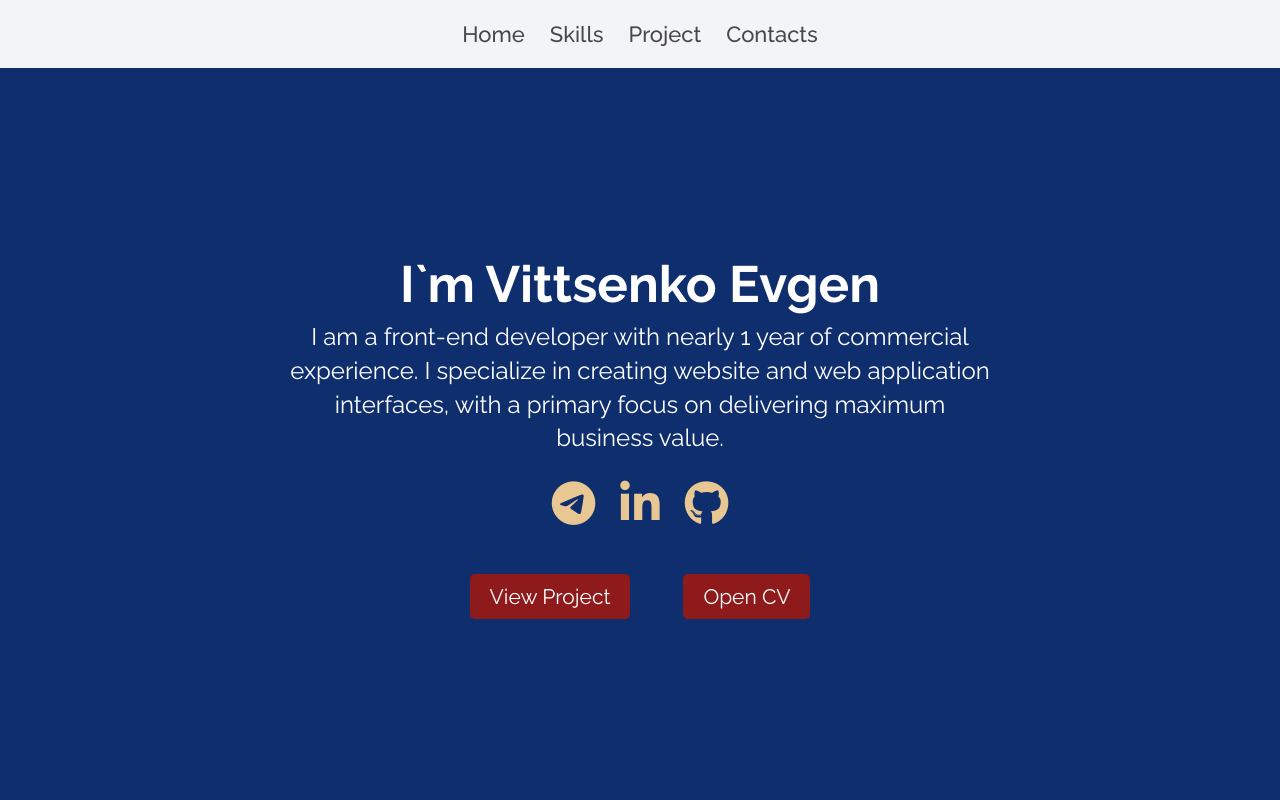
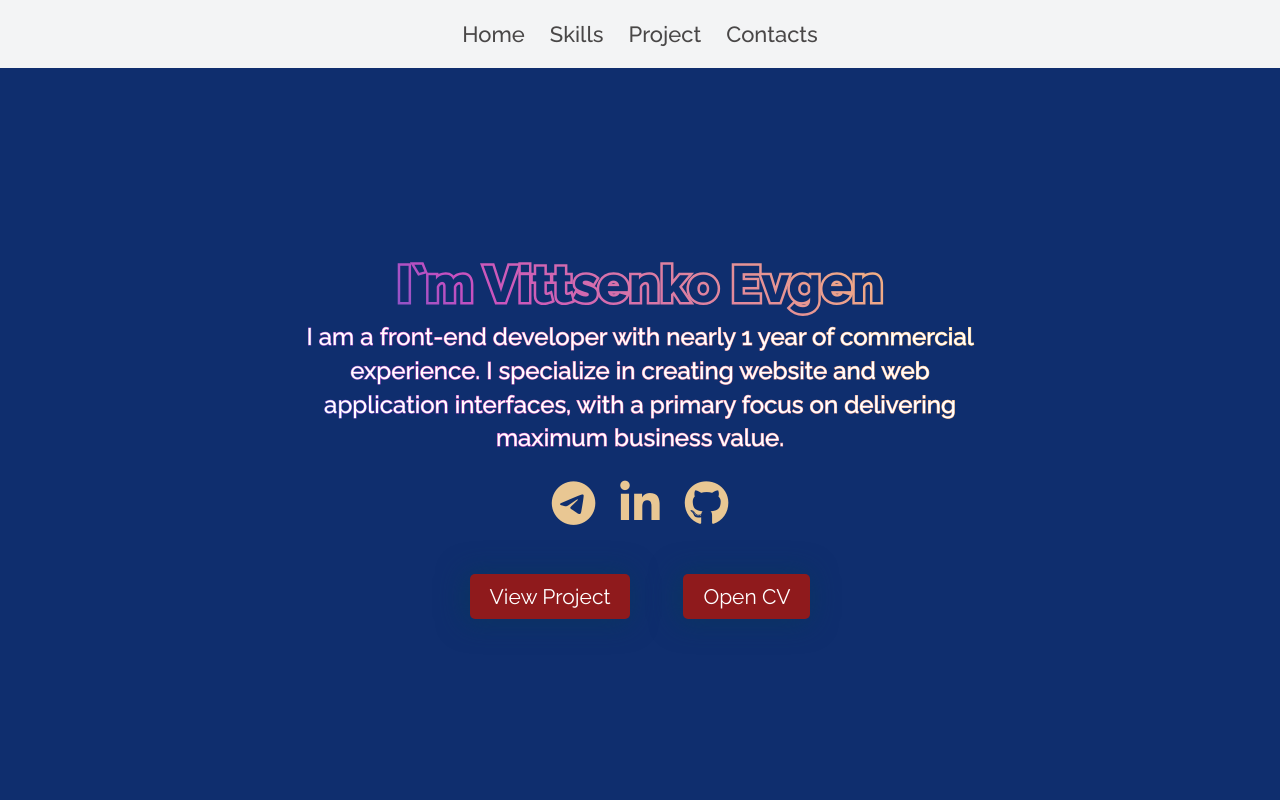
Before and after one commit to Yevhen0905/portfolio, a Vue app: page / in a window 1280 px wide. Shown: the top 800 px of the page. Built offline with nearby package versions, Linux system fonts and the light colour scheme.

Commit message:
fix title

```diff
--- a/src/assets/style/layout.scss
+++ b/src/assets/style/layout.scss
@@ -27,8 +27,10 @@
   background-color: rgb(143, 26, 28);
   color: var(--base-color);
   transition: var(--transition);
+  box-shadow: -3px 1px 27px 3px rgb(9 55 91 / 69%);
 
   &:hover {
     background-color: rgb(176, 30, 33);
+    box-shadow: -3px 1px 27px 3px rgb(104 93 93 / 69%);
   }
 }
--- a/src/components/About.vue
+++ b/src/components/About.vue
@@ -71,9 +71,12 @@
 
   .title {
     font-size: 51px;
-    color: var(--base-color);
-    font-weight: 700;
+    font-weight: 800;
     text-align: center;
+    background: linear-gradient(45deg, #4158d0 0%, #c850c0 27%, #ffcc70 100%);
+    color: #0f2e6e;
+    -webkit-background-clip: text;
+    -webkit-text-stroke: 5px transparent;
 
     @media only screen and (max-width: 768px) {
       font-size: 35px;
@@ -86,7 +89,11 @@
     text-align: center;
     width: 100%;
     font-size: 24px;
+    font-weight: 500;
     color: var(--base-color);
+    background: linear-gradient(45deg, #4158d0 0%, #c850c0 27%, #ffcc70 100%);
+    -webkit-background-clip: text;
+    -webkit-text-stroke: 1px transparent;
 
     @media only screen and (max-width: 768px) {
       font-size: 19px;
@@ -133,19 +140,19 @@
   }
 
   .loaded .title {
+    transition-delay: 0.3s;
+  }
+
+  .loaded .description {
     transition-delay: 0.5s;
   }
 
-  .loaded .description {
+  .loaded .home_icon {
     transition-delay: 0.7s;
   }
 
-  .loaded .home_icon {
+  .loaded .home_btn {
     transition-delay: 0.9s;
-  }
-
-  .loaded .home_btn {
-    transition-delay: 1.1s;
   }
 
   .loaded .title,
--- a/src/components/Projects.vue
+++ b/src/components/Projects.vue
@@ -278,11 +278,13 @@ f
   }
   .grey {
     color: var(--base-color);
+    background: transparent;
     border: 1px solid var(--base-color);
     transition: var(--transition);
+    box-shadow: -3px 1px 27px 3px rgb(9 55 91 / 69%);
 
     &:hover {
-      background: #66626252;
+      box-shadow: -3px 1px 27px 3px rgb(90 97 104 / 69%);
     }
   }
 </style>
```
